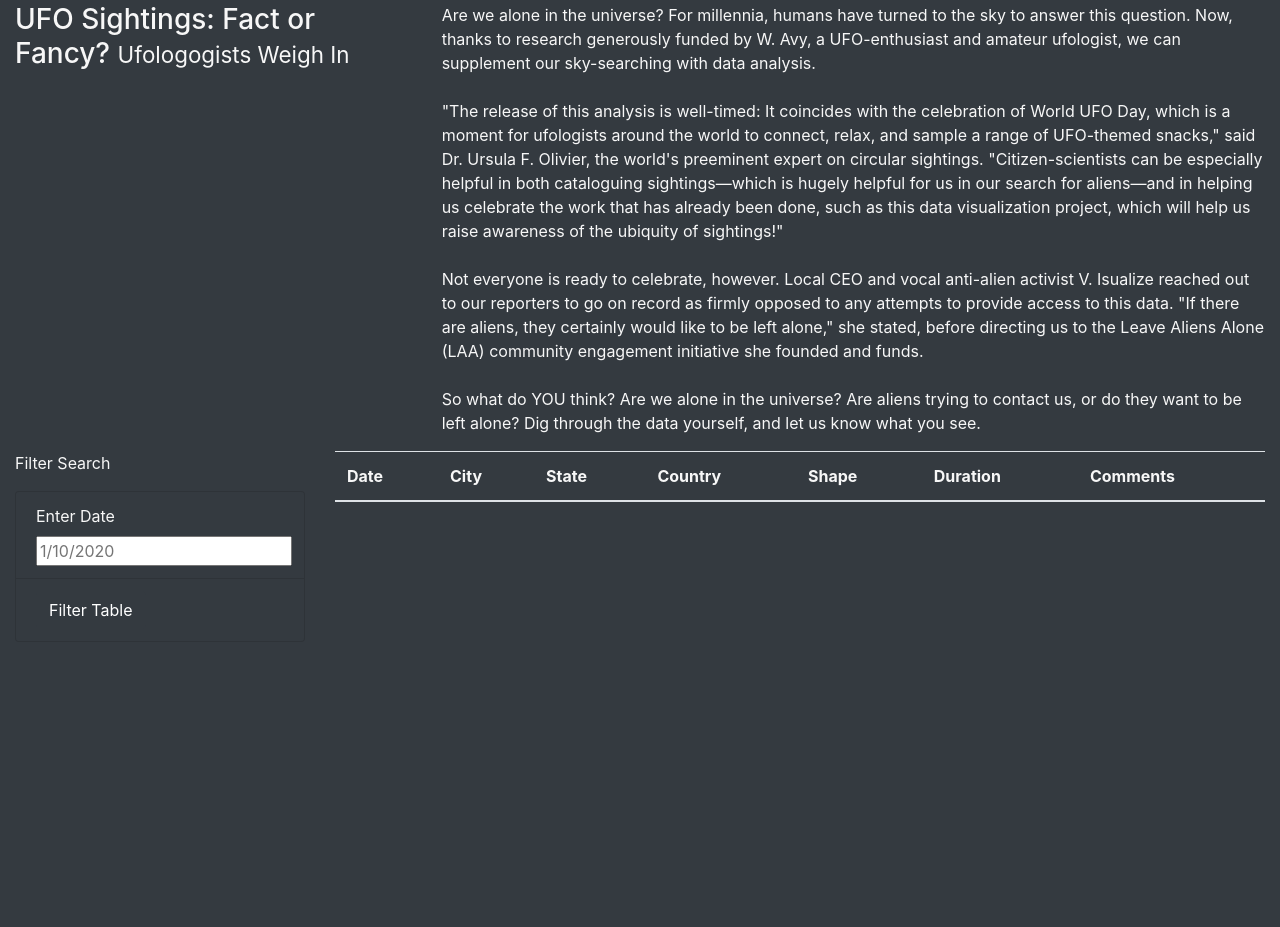
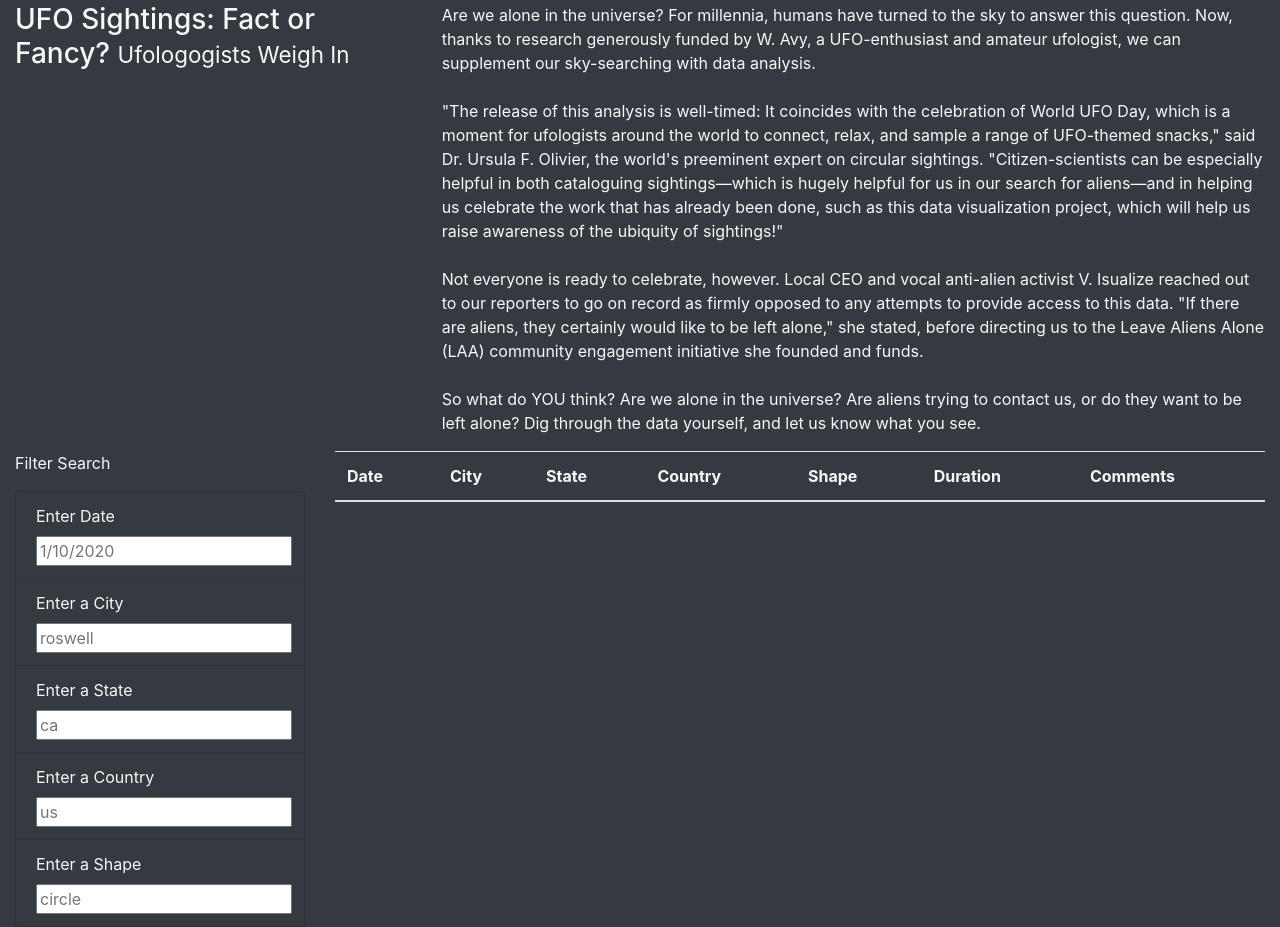
Before and after one commit to caseychen3605/UFOs, a plain HTML site: page index.html in a window 1280 px wide. Shown: the part 288-1215 px from the top of the page. Before the commit the page ends 930 px from the top, so only its background shows below. Drawn offline with nearby package versions, Linux system fonts and the light colour scheme.

Commit message:
Added three more filters and removed button

```diff
--- a/index.html
+++ b/index.html
@@ -55,11 +55,33 @@
                             <!-- type="text" looks for text to be input -->
                             <!-- id="datetime" is what JS will look for when button is clicked -->
                         </li>
+
                         <li class="list-group-item bg-dark">
-                            <button id="filter-btn" type="button" class="btn btn-dark center" >Filter Table</button>
+                            <label for="city">Enter a City</label>
+                            <input type="text" placeholder="roswell" id="city" />
+                        </li>
+
+                        <li class="list-group-item bg-dark">
+                            <label for="state">Enter a State</label>
+                            <input type="text" placeholder="ca" id="state" />
+                        </li>
+
+                        <li class="list-group-item bg-dark">
+                            <label for="country">Enter a Country</label>
+                            <input type="text" placeholder="us" id="country" />
+                        </li>
+
+                        <li class="list-group-item bg-dark">
+                            <label for="shape">Enter a Shape</label>
+                            <input type="text" placeholder="circle" id="shape" />
+                        </li>
+
+                        <!-- <li class="list-group-item bg-dark"> -->
+                            <!-- <button id="filter-btn" type="button" class="btn btn-dark center" >Filter Table</button> -->
                             <!-- type="button" tells the browser that the button does nothing by default -->
                             <!-- class="btn btn-default" adds styling to the button -->
-                        </li>
+                            <!-- </li> -->
+
                     </ul>
                 </form>
             </div>
```
